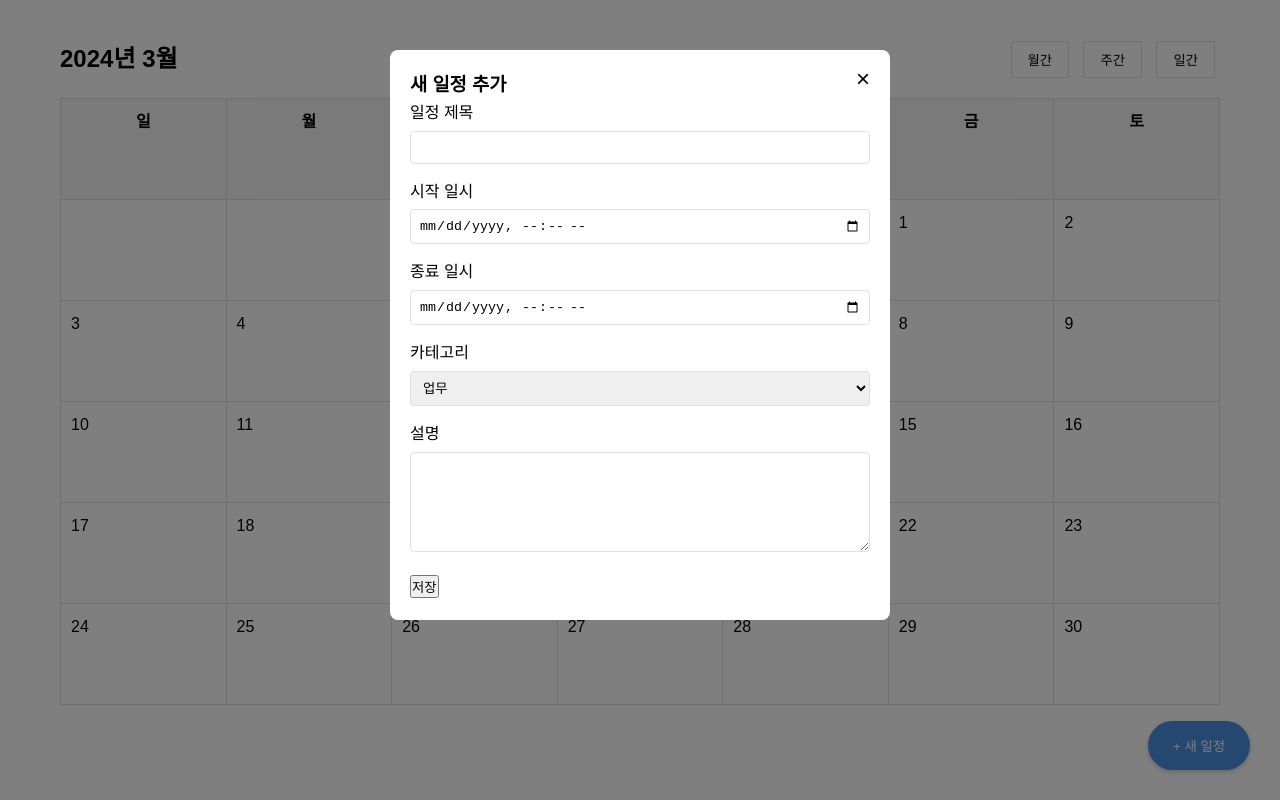
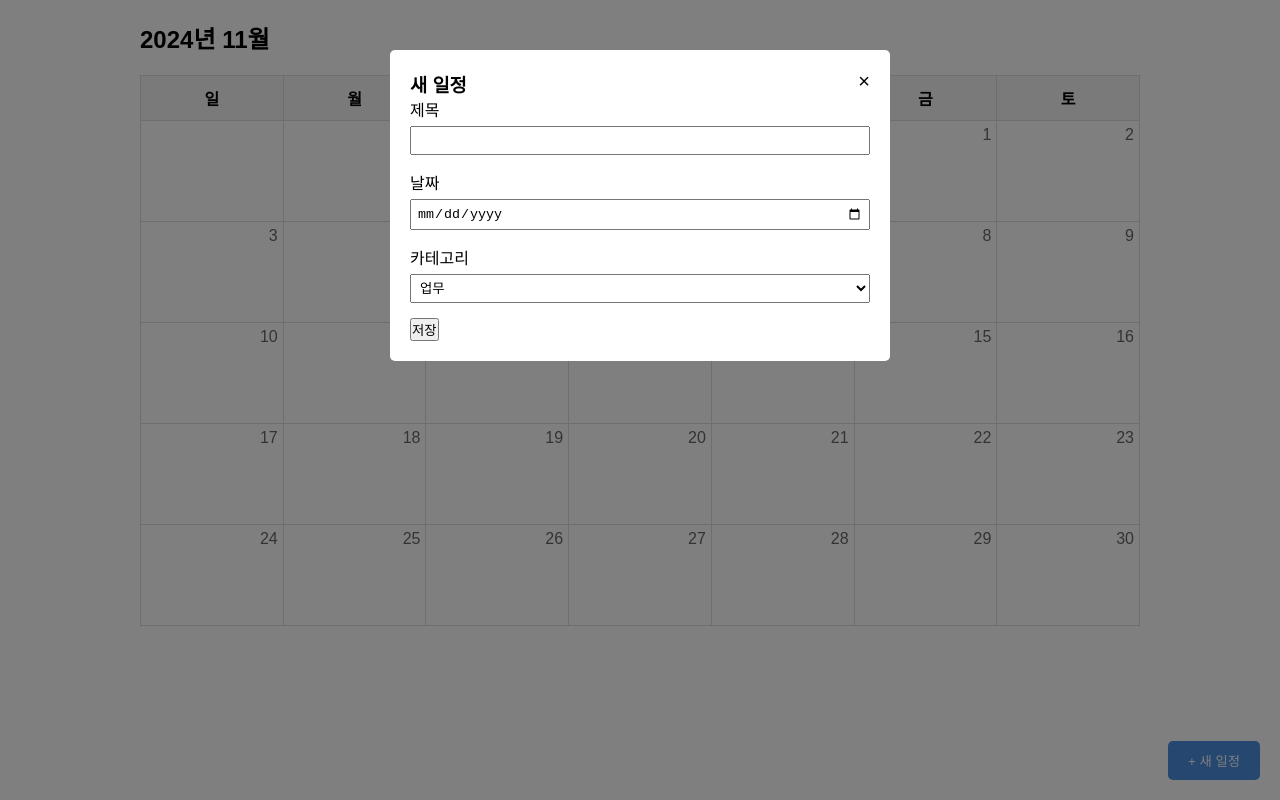
Before and after one commit to philosophyAIEDU/company11, a plain HTML site: page index.html in a window 1280 px wide. Both pictures are taken after a click on the button "+ 새 일정". Drawn offline with Linux system fonts and the light colour scheme.

Commit message:
Update index.html

```diff
--- a/index.html
+++ b/index.html
@@ -3,14 +3,8 @@
 <head>
     <meta charset="UTF-8">
     <meta name="viewport" content="width=device-width, initial-scale=1.0">
-    <title>팀 일정 대시보드</title>
+    <title>간단한 팀 일정표</title>
     <style>
-        :root {
-            --primary-color: #4a90e2;
-            --secondary-color: #f5f5f5;
-            --border-color: #e0e0e0;
-        }
-
         * {
             margin: 0;
             padding: 0;
@@ -18,14 +12,13 @@
         }
 
         body {
-            font-family: 'Arial', sans-serif;
-            line-height: 1.6;
+            font-family: Arial, sans-serif;
+            padding: 20px;
         }
 
-        .calendar-container {
-            max-width: 1200px;
-            margin: 20px auto;
-            padding: 20px;
+        .calendar {
+            max-width: 1000px;
+            margin: 0 auto;
         }
 
         .calendar-header {
@@ -35,52 +28,59 @@
             margin-bottom: 20px;
         }
 
-        .view-options button {
-            padding: 8px 16px;
-            margin: 0 5px;
-            border: 1px solid var(--border-color);
-            background: white;
-            cursor: pointer;
-        }
-
-        .view-options button.active {
-            background: var(--primary-color);
-            color: white;
-            border-color: var(--primary-color);
-        }
-
         .calendar-grid {
             display: grid;
             grid-template-columns: repeat(7, 1fr);
             gap: 1px;
-            background: var(--border-color);
-            border: 1px solid var(--border-color);
+            background: #ddd;
+            border: 1px solid #ddd;
         }
 
         .calendar-cell {
             background: white;
             min-height: 100px;
             padding: 10px;
+            position: relative;
         }
 
-        .calendar-cell.header {
-            background: var(--secondary-color);
+        .calendar-cell .date {
+            position: absolute;
+            top: 5px;
+            right: 5px;
+            color: #666;
+        }
+
+        .calendar-header-cell {
+            background: #f5f5f5;
+            padding: 10px;
             text-align: center;
-            padding: 10px;
             font-weight: bold;
         }
 
-        .add-event-btn {
+        .event {
+            margin: 20px 2px 2px 2px;
+            padding: 5px;
+            border-radius: 3px;
+            font-size: 12px;
+            color: white;
+            background: #4a90e2;
+            cursor: pointer;
+        }
+
+        .event.meeting { background: #e2574a; }
+        .event.personal { background: #50b45e; }
+        .event.other { background: #9013fe; }
+
+        #addEventBtn {
             position: fixed;
-            bottom: 30px;
-            right: 30px;
-            padding: 15px 25px;
-            background: var(--primary-color);
+            bottom: 20px;
+            right: 20px;
+            padding: 10px 20px;
+            background: #4a90e2;
             color: white;
             border: none;
-            border-radius: 25px;
+            border-radius: 5px;
             cursor: pointer;
-            box-shadow: 0 2px 5px rgba(0,0,0,0.2);
         }
 
         .modal {
@@ -94,21 +94,12 @@
         }
 
         .modal-content {
-            position: relative;
             background: white;
-            margin: 50px auto;
             padding: 20px;
             width: 90%;
             max-width: 500px;
-            border-radius: 8px;
-        }
-
-        .close {
-            position: absolute;
-            right: 20px;
-            top: 10px;
-            font-size: 24px;
-            cursor: pointer;
+            margin: 50px auto;
+            border-radius: 5px;
         }
 
         .form-group {
@@ -121,74 +112,45 @@
         }
 
         .form-group input,
-        .form-group select,
-        .form-group textarea {
+        .form-group select {
             width: 100%;
-            padding: 8px;
-            border: 1px solid var(--border-color);
-            border-radius: 4px;
+            padding: 5px;
         }
 
-        .form-group textarea {
-            height: 100px;
-            resize: vertical;
-        }
-
-        .event {
-            margin: 2px 0;
-            padding: 2px 5px;
-            border-radius: 3px;
-            font-size: 12px;
+        .close {
+            float: right;
             cursor: pointer;
-        }
-
-        @media (max-width: 768px) {
-            .calendar-cell {
-                min-height: 60px;
-                font-size: 12px;
-            }
+            font-size: 20px;
         }
     </style>
 </head>
 <body>
-    <div class="calendar-container">
+    <div class="calendar">
         <div class="calendar-header">
-            <div class="calendar-title">
-                <h2>2024년 3월</h2>
+            <h2 id="currentMonth">2024년 3월</h2>
         </div>
-            <div class="view-options">
-                <button class="view-btn" data-view="month">월간</button>
-                <button class="view-btn" data-view="week">주간</button>
-                <button class="view-btn" data-view="day">일간</button>
+        <div class="calendar-grid" id="calendarGrid">
+            <!-- Calendar will be generated by JavaScript -->
         </div>
     </div>
-        <div class="calendar-grid">
-            <!-- Calendar will be generated by JavaScript -->
-        </div>
 
-        <!-- 일정 추가 버튼 -->
-        <button id="addEventBtn" class="add-event-btn">+ 새 일정</button>
+    <button id="addEventBtn">+ 새 일정</button>
 
-        <!-- 일정 추가 모달 -->
     <div id="eventModal" class="modal">
         <div class="modal-content">
             <span class="close">&times;</span>
-                <h3>새 일정 추가</h3>
+            <h3>새 일정</h3>
             <form id="eventForm">
                 <div class="form-group">
-                        <label for="eventTitle">일정 제목</label>
+                    <label>제목</label>
                     <input type="text" id="eventTitle" required>
                 </div>
                 <div class="form-group">
-                        <label for="eventStart">시작 일시</label>
-                        <input type="datetime-local" id="eventStart" required>
+                    <label>날짜</label>
+                    <input type="date" id="eventDate" required>
                 </div>
                 <div class="form-group">
-                        <label for="eventEnd">종료 일시</label>
-                        <input type="datetime-local" id="eventEnd" required>
-                    </div>
-                    <div class="form-group">
-                        <label for="eventCategory">카테고리</label>
+                    <label>카테고리</label>
                     <select id="eventCategory">
                         <option value="work">업무</option>
                         <option value="meeting">회의</option>
@@ -196,154 +158,88 @@
                         <option value="other">기타</option>
                     </select>
                 </div>
-                    <div class="form-group">
-                        <label for="eventDesc">설명</label>
-                        <textarea id="eventDesc"></textarea>
-                    </div>
                 <button type="submit">저장</button>
             </form>
         </div>
     </div>
-    </div>
 
     <script>
-        // 기본 캘린더 데이터 구조
         class Calendar {
             constructor() {
-                this.events = this.loadEvents();
                 this.currentDate = new Date();
-                this.currentView = 'month';
-                this.init();
-                this.categoryColors = {
-                    work: '#4a90e2',
-                    meeting: '#e2574a',
-                    personal: '#50b45e',
-                    other: '#9013fe'
-                };
+                this.events = JSON.parse(localStorage.getItem('events')) || [];
+                this.initCalendar();
+                this.initModal();
             }
 
-            init() {
+            initCalendar() {
+                this.updateMonthDisplay();
                 this.renderCalendar();
-                this.attachEventListeners();
-                this.initializeModal();
             }
 
-            initializeModal() {
-                const modal = document.getElementById('eventModal');
-                const addBtn = document.getElementById('addEventBtn');
-                const closeBtn = document.querySelector('.close');
-                const form = document.getElementById('eventForm');
-
-                // 모달 열기
-                addBtn.onclick = () => {
-                    modal.style.display = 'block';
-                };
-
-                // 모달 닫기
-                closeBtn.onclick = () => {
-                    modal.style.display = 'none';
-                };
-
-                // 모달 외부 클릭 시 닫기
-                window.onclick = (event) => {
-                    if (event.target === modal) {
-                        modal.style.display = 'none';
-                    }
-                };
-
-                // 폼 제출 처리
-                form.onsubmit = (e) => {
-                    e.preventDefault();
-                    const newEvent = {
-                        id: Date.now(), // 고유 ID 생성
-                        title: document.getElementById('eventTitle').value,
-                        start: document.getElementById('eventStart').value,
-                        end: document.getElementById('eventEnd').value,
-                        category: document.getElementById('eventCategory').value,
-                        description: document.getElementById('eventDesc').value
-                    };
-
-                    this.events.push(newEvent);
-                    this.saveEvents();
-                    this.renderCalendar();
-                    modal.style.display = 'none';
-                    form.reset();
-                };
-            }
-
-            loadEvents() {
-                const savedEvents = localStorage.getItem('calendarEvents');
-                return savedEvents ? JSON.parse(savedEvents) : [];
-            }
-
-            saveEvents() {
-                localStorage.setItem('calendarEvents', JSON.stringify(this.events));
+            updateMonthDisplay() {
+                const months = ['1월', '2월', '3월', '4월', '5월', '6월',
+                              '7월', '8월', '9월', '10월', '11월', '12월'];
+                const currentMonth = document.getElementById('currentMonth');
+                currentMonth.textContent = `${this.currentDate.getFullYear()}년 ${months[this.currentDate.getMonth()]}`;
             }
 
             renderCalendar() {
-                const grid = document.querySelector('.calendar-grid');
+                const grid = document.getElementById('calendarGrid');
                 grid.innerHTML = '';
 
                 // Add weekday headers
                 const weekdays = ['일', '월', '화', '수', '목', '금', '토'];
                 weekdays.forEach(day => {
                     const cell = document.createElement('div');
-                    cell.className = 'calendar-cell header';
+                    cell.className = 'calendar-header-cell';
                     cell.textContent = day;
                     grid.appendChild(cell);
                 });
 
-                // Get the first day of the month
+                // Get first day of month and total days
                 const firstDay = new Date(
                     this.currentDate.getFullYear(),
                     this.currentDate.getMonth(),
                     1
                 ).getDay();
 
-                // Get the number of days in the month
-                const daysInMonth = new Date(
+                const lastDate = new Date(
                     this.currentDate.getFullYear(),
                     this.currentDate.getMonth() + 1,
                     0
                 ).getDate();
 
-                // Add empty cells for days before the first day of the month
+                // Add empty cells for days before first day of month
                 for (let i = 0; i < firstDay; i++) {
                     const cell = document.createElement('div');
-                    cell.className = 'calendar-cell empty';
+                    cell.className = 'calendar-cell';
                     grid.appendChild(cell);
                 }
 
-                // Generate days and add events
-                for (let i = 1; i <= daysInMonth; i++) {
+                // Add days and events
+                for (let day = 1; day <= lastDate; day++) {
                     const cell = document.createElement('div');
                     cell.className = 'calendar-cell';
 
                     // Add date number
-                    const dateNumber = document.createElement('div');
-                    dateNumber.className = 'date-number';
-                    dateNumber.textContent = i;
-                    cell.appendChild(dateNumber);
+                    const dateDiv = document.createElement('div');
+                    dateDiv.className = 'date';
+                    dateDiv.textContent = day;
+                    cell.appendChild(dateDiv);
 
                     // Add events for this day
-                    const currentDate = new Date(
-                        this.currentDate.getFullYear(),
-                        this.currentDate.getMonth(),
-                        i
-                    );
-
-                    const dayEvents = this.events.filter(event => {
-                        const eventDate = new Date(event.start);
-                        return eventDate.getDate() === i &&
+                    const todayEvents = this.events.filter(event => {
+                        const eventDate = new Date(event.date);
+                        return eventDate.getDate() === day &&
                                eventDate.getMonth() === this.currentDate.getMonth() &&
                                eventDate.getFullYear() === this.currentDate.getFullYear();
                     });
 
-                    dayEvents.forEach(event => {
+                    todayEvents.forEach(event => {
                         const eventDiv = document.createElement('div');
-                        eventDiv.className = 'event';
+                        eventDiv.className = `event ${event.category}`;
                         eventDiv.textContent = event.title;
-                        eventDiv.style.backgroundColor = this.categoryColors[event.category];
                         cell.appendChild(eventDiv);
                     });
 
@@ -351,18 +247,40 @@
                 }
             }
 
-            attachEventListeners() {
-                // View 버튼 이벤트
-                document.querySelectorAll('.view-btn').forEach(btn => {
-                    btn.addEventListener('click', (e) => {
-                        this.currentView = e.target.dataset.view;
+            initModal() {
+                const modal = document.getElementById('eventModal');
+                const addBtn = document.getElementById('addEventBtn');
+                const closeBtn = document.querySelector('.close');
+                const form = document.getElementById('eventForm');
+
+                addBtn.onclick = () => modal.style.display = 'block';
+                closeBtn.onclick = () => modal.style.display = 'none';
+
+                window.onclick = (event) => {
+                    if (event.target === modal) {
+                        modal.style.display = 'none';
+                    }
+                };
+
+                form.onsubmit = (e) => {
+                    e.preventDefault();
+                    const newEvent = {
+                        title: document.getElementById('eventTitle').value,
+                        date: document.getElementById('eventDate').value,
+                        category: document.getElementById('eventCategory').value
+                    };
+
+                    this.events.push(newEvent);
+                    localStorage.setItem('events', JSON.stringify(this.events));
                     this.renderCalendar();
-                    });
-                });
+
+                    modal.style.display = 'none';
+                    form.reset();
+                };
             }
         }
 
-        // 캘린더 초기화
+        // Initialize calendar
         const calendar = new Calendar();
     </script>
 </body>
```
Lines whose indentation alone changed are shown as unchanged.
